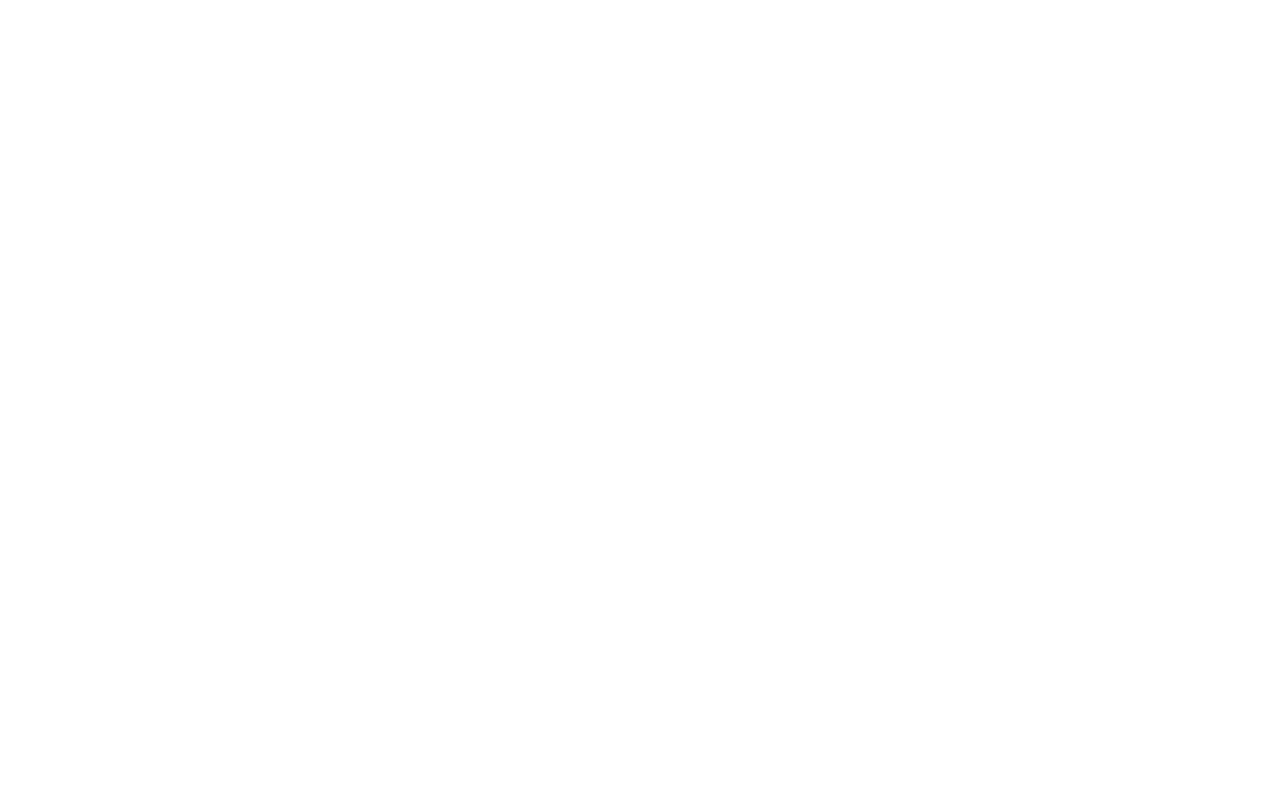
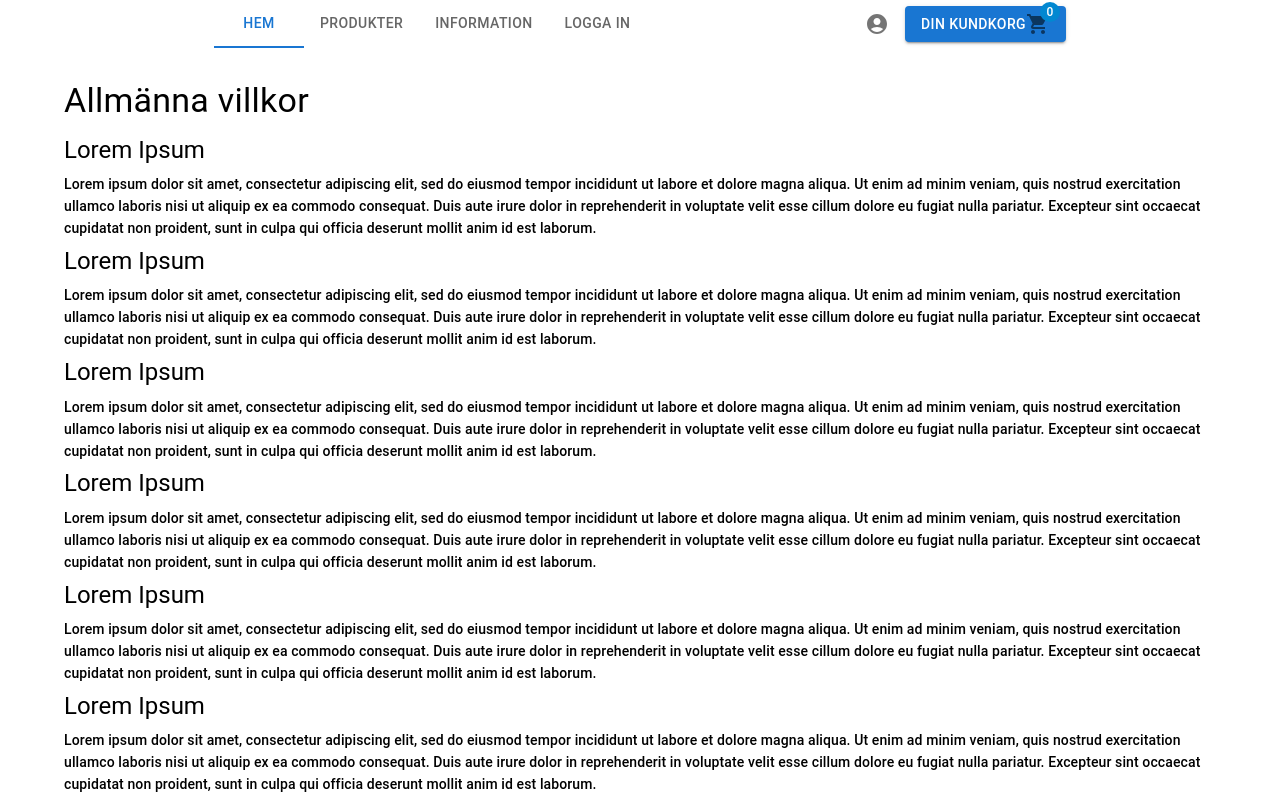
Before and after one commit to OliviaIsberg/ducky, a React (Create React App) app: page /termsOfUse in a window 1280 px wide. Before the commit this address had no page. Shown: the top 800 px of the page. Built offline with nearby package versions, Linux system fonts and the light colour scheme.

Commit message:
Created terms of use page and routing to that page from footer

```diff
--- a/src/components/App.tsx
+++ b/src/components/App.tsx
@@ -9,6 +9,7 @@ import CartPage from '../pages/CartPage';
 import LoginPage from '../pages/LoginPage';
 import { useCart } from '../contexts/ProductsInCartContext';
 import FaqPage from '../pages/FaqPage';
+import TermsOfUsePage from '../pages/TermsOfUsePage';
 
 function App() {
   const {
@@ -26,6 +27,7 @@ function App() {
         <Route path="checkoutPage" element={<CheckOutPage />} />
         <Route path="about" element={<TextPage />} />
         <Route path="faq" element={<FaqPage />} />
+        <Route path="termsOfUse" element={<TermsOfUsePage />} />
         <Route path="login" element={<LoginPage />} />
       </Route>
     </Routes>
--- a/src/components/Footer/LinksContainer.tsx
+++ b/src/components/Footer/LinksContainer.tsx
@@ -35,7 +35,7 @@ function LinksContainer() {
             <Link to="faq">Vanliga frågor</Link>
           </Typography>
           <Typography gutterBottom variant="body1">
-            Användarvillkor
+            <Link to="termsOfUse">Användarvillkor</Link>
           </Typography>
           <Typography variant="body1">Kundtjänst</Typography>
         </Box>
--- /dev/null
+++ b/src/pages/TermsOfUsePage.tsx
@@ -0,0 +1,85 @@
+import { Box, Typography } from '@mui/material';
+
+function TermsOfUsePage() {
+  return (
+    <Box sx={{ width: '90%', margin: 'auto' }}>
+      <Typography gutterBottom variant="h4">
+        Allmänna villkor
+      </Typography>
+      <Typography gutterBottom variant="h5">
+        Lorem Ipsum
+      </Typography>
+      <Typography gutterBottom variant="subtitle2">
+        Lorem ipsum dolor sit amet, consectetur adipiscing elit, sed do eiusmod
+        tempor incididunt ut labore et dolore magna aliqua. Ut enim ad minim
+        veniam, quis nostrud exercitation ullamco laboris nisi ut aliquip ex ea
+        commodo consequat. Duis aute irure dolor in reprehenderit in voluptate
+        velit esse cillum dolore eu fugiat nulla pariatur. Excepteur sint
+        occaecat cupidatat non proident, sunt in culpa qui officia deserunt
+        mollit anim id est laborum.
+      </Typography>
+      <Typography gutterBottom variant="h5">
+        Lorem Ipsum
+      </Typography>
+      <Typography gutterBottom variant="subtitle2">
+        Lorem ipsum dolor sit amet, consectetur adipiscing elit, sed do eiusmod
+        tempor incididunt ut labore et dolore magna aliqua. Ut enim ad minim
+        veniam, quis nostrud exercitation ullamco laboris nisi ut aliquip ex ea
+        commodo consequat. Duis aute irure dolor in reprehenderit in voluptate
+        velit esse cillum dolore eu fugiat nulla pariatur. Excepteur sint
+        occaecat cupidatat non proident, sunt in culpa qui officia deserunt
+        mollit anim id est laborum.
+      </Typography>
+      <Typography gutterBottom variant="h5">
+        Lorem Ipsum
+      </Typography>
+      <Typography gutterBottom variant="subtitle2">
+        Lorem ipsum dolor sit amet, consectetur adipiscing elit, sed do eiusmod
+        tempor incididunt ut labore et dolore magna aliqua. Ut enim ad minim
+        veniam, quis nostrud exercitation ullamco laboris nisi ut aliquip ex ea
+        commodo consequat. Duis aute irure dolor in reprehenderit in voluptate
+        velit esse cillum dolore eu fugiat nulla pariatur. Excepteur sint
+        occaecat cupidatat non proident, sunt in culpa qui officia deserunt
+        mollit anim id est laborum.
+      </Typography>
+      <Typography gutterBottom variant="h5">
+        Lorem Ipsum
+      </Typography>
+      <Typography gutterBottom variant="subtitle2">
+        Lorem ipsum dolor sit amet, consectetur adipiscing elit, sed do eiusmod
+        tempor incididunt ut labore et dolore magna aliqua. Ut enim ad minim
+        veniam, quis nostrud exercitation ullamco laboris nisi ut aliquip ex ea
+        commodo consequat. Duis aute irure dolor in reprehenderit in voluptate
+        velit esse cillum dolore eu fugiat nulla pariatur. Excepteur sint
+        occaecat cupidatat non proident, sunt in culpa qui officia deserunt
+        mollit anim id est laborum.
+      </Typography>
+      <Typography gutterBottom variant="h5">
+        Lorem Ipsum
+      </Typography>
+      <Typography gutterBottom variant="subtitle2">
+        Lorem ipsum dolor sit amet, consectetur adipiscing elit, sed do eiusmod
+        tempor incididunt ut labore et dolore magna aliqua. Ut enim ad minim
+        veniam, quis nostrud exercitation ullamco laboris nisi ut aliquip ex ea
+        commodo consequat. Duis aute irure dolor in reprehenderit in voluptate
+        velit esse cillum dolore eu fugiat nulla pariatur. Excepteur sint
+        occaecat cupidatat non proident, sunt in culpa qui officia deserunt
+        mollit anim id est laborum.
+      </Typography>
+      <Typography gutterBottom variant="h5">
+        Lorem Ipsum
+      </Typography>
+      <Typography gutterBottom variant="subtitle2">
+        Lorem ipsum dolor sit amet, consectetur adipiscing elit, sed do eiusmod
+        tempor incididunt ut labore et dolore magna aliqua. Ut enim ad minim
+        veniam, quis nostrud exercitation ullamco laboris nisi ut aliquip ex ea
+        commodo consequat. Duis aute irure dolor in reprehenderit in voluptate
+        velit esse cillum dolore eu fugiat nulla pariatur. Excepteur sint
+        occaecat cupidatat non proident, sunt in culpa qui officia deserunt
+        mollit anim id est laborum.
+      </Typography>
+    </Box>
+  );
+}
+
+export default TermsOfUsePage;
```
